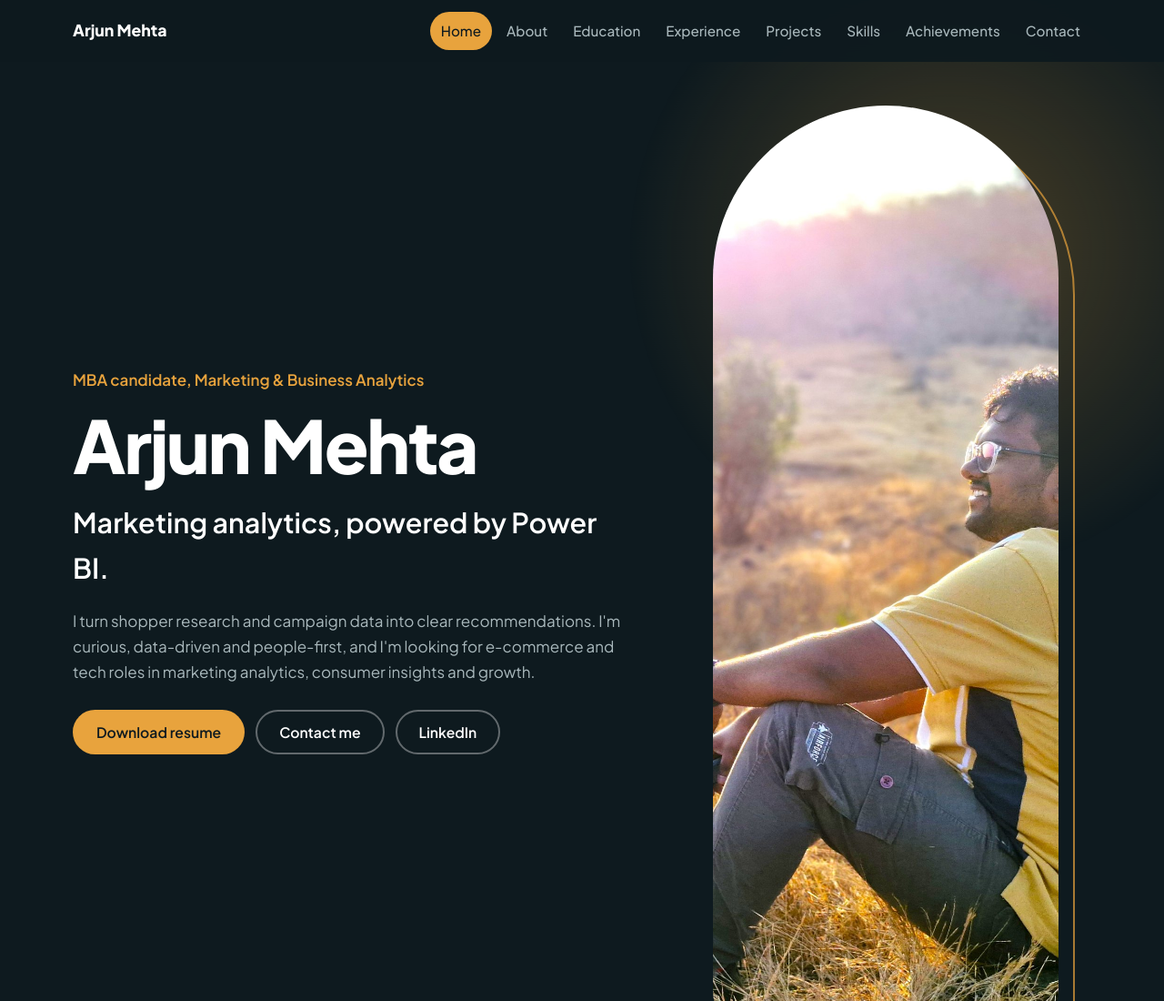
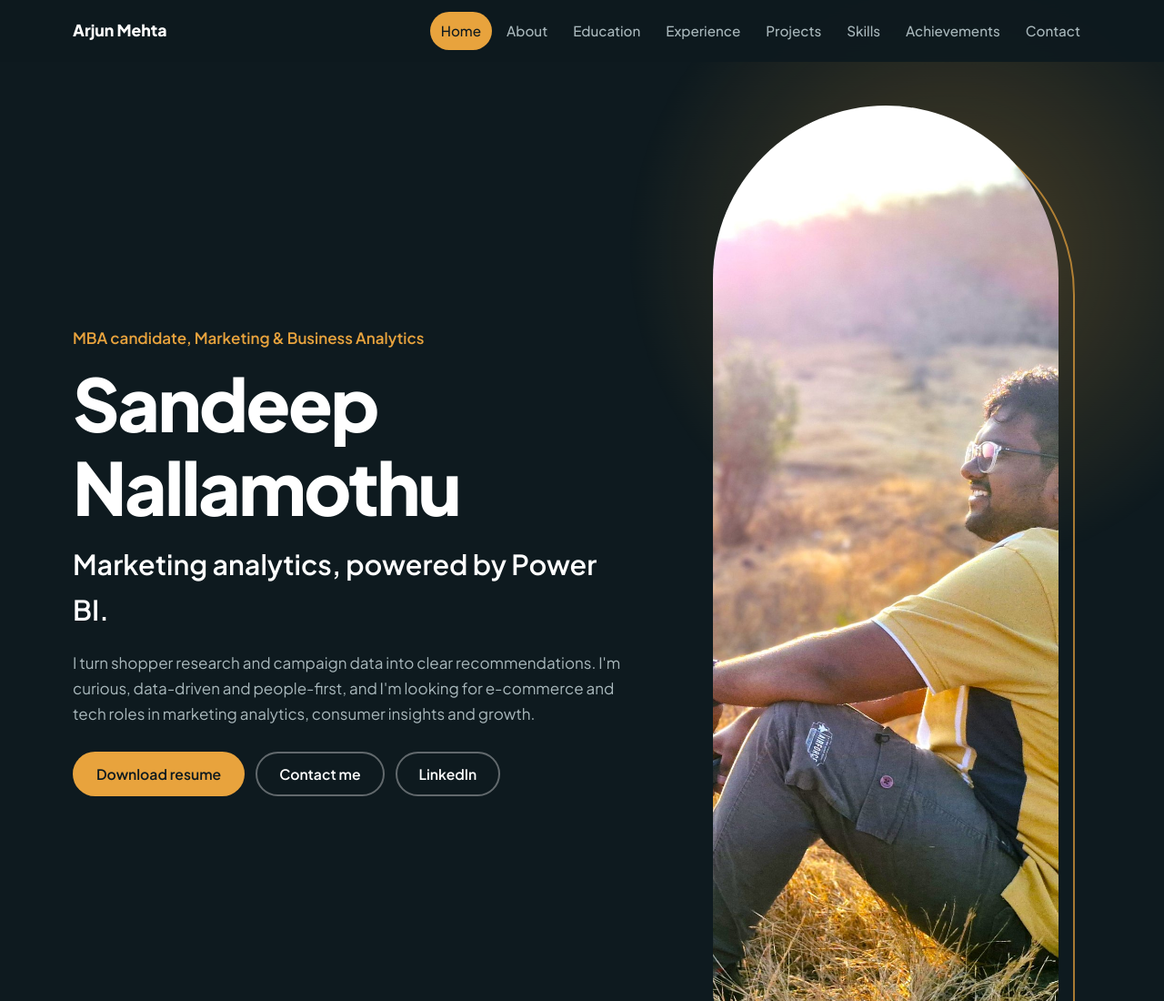
Before and after one commit to nallamothusandeep521/Arjun_metha, a plain HTML site: page index.html in a window 1280 px wide. Shown: the top 1100 px of the page at 91% size. Drawn offline with Linux system fonts and the light colour scheme.

Commit message:
Update index.html

```diff
--- a/index.html
+++ b/index.html
@@ -43,7 +43,7 @@
   <div class="container hero-grid">
     <div class="hero-copy">
       <p class="hero-role hero-in" style="--d:0ms">MBA candidate, Marketing &amp; Business Analytics</p>
-      <h1 class="hero-in" style="--d:100ms">Arjun Mehta</h1>
+      <h1 class="hero-in" style="--d:100ms">Sandeep Nallamothu</h1>
       <p class="hero-headline hero-in" style="--d:200ms">Marketing analytics, powered by Power BI.</p>
       <p class="hero-intro hero-in" style="--d:300ms">I turn shopper research and campaign data into clear recommendations. I'm curious, data-driven and people-first, and I'm looking for e-commerce and tech roles in marketing analytics, consumer insights and growth.</p>
       <div class="hero-cta hero-in" style="--d:400ms">
```
